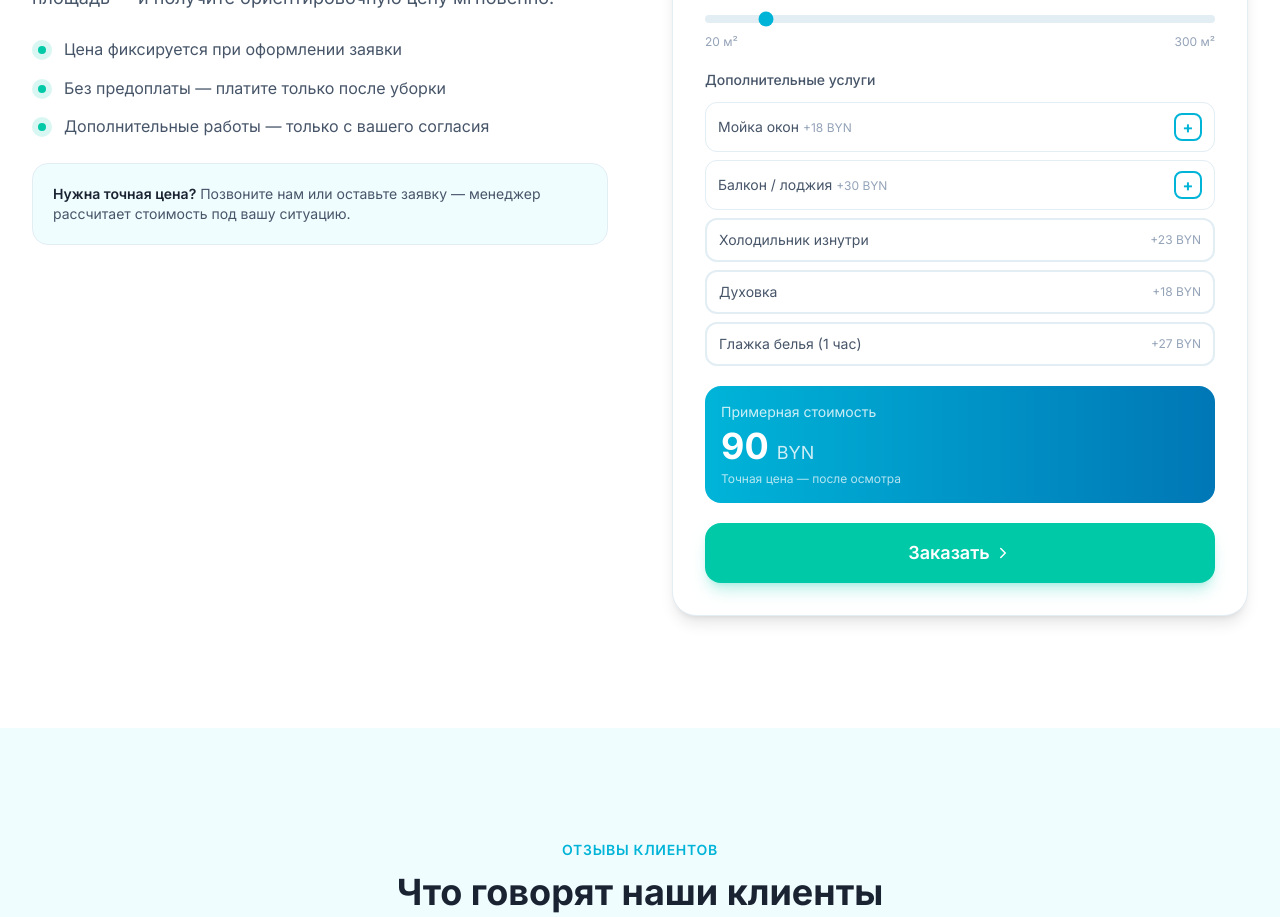
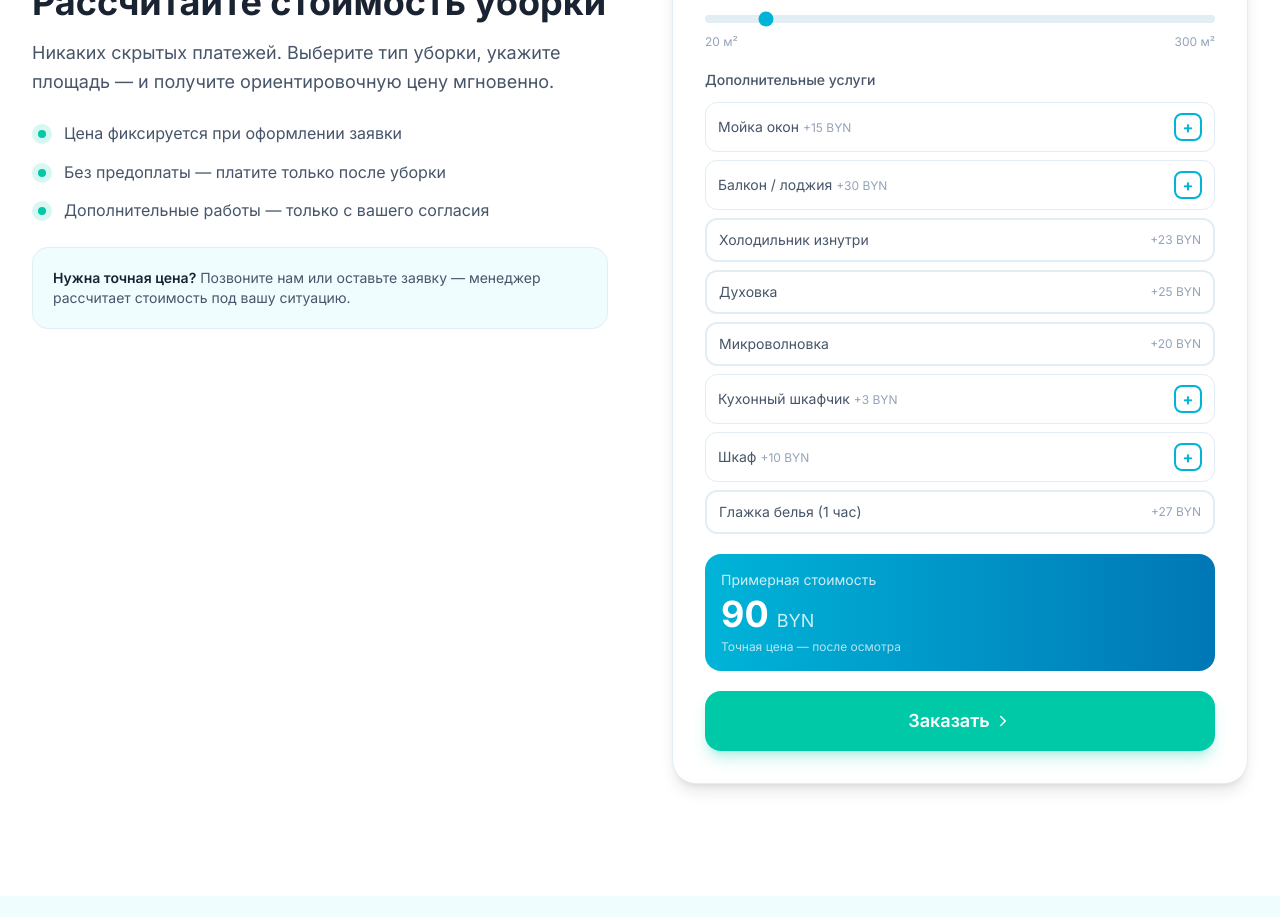
Before and after one commit to Peshgan/PrimeClean, a Next.js app: page / in a window 1280 px wide. Shown: the part 4020-4937 px from the top of the page. Built offline with nearby package versions, Linux system fonts and the light colour scheme.

Commit message:
update extras prices, add microwave/cabinet/wardrobe, service PNG icons

```diff
--- a/components/forms/Calculator.tsx
+++ b/components/forms/Calculator.tsx
@@ -17,10 +17,13 @@ const serviceTypes: { value: ServiceType; label: string; basePrice: number; unit
 ];
 
 const cleaningExtras: { value: string; label: string; price: number; hasQty?: boolean }[] = [
-  { value: "windows", label: "Мойка окон", price: 18, hasQty: true },
+  { value: "windows", label: "Мойка окон", price: 15, hasQty: true },
   { value: "balcony", label: "Балкон / лоджия", price: 30, hasQty: true },
   { value: "fridge", label: "Холодильник изнутри", price: 23 },
-  { value: "oven", label: "Духовка", price: 18 },
+  { value: "oven", label: "Духовка", price: 25 },
+  { value: "microwave", label: "Микроволновка", price: 20 },
+  { value: "cabinet", label: "Кухонный шкафчик", price: 3, hasQty: true },
+  { value: "wardrobe", label: "Шкаф", price: 10, hasQty: true },
   { value: "ironing", label: "Глажка белья (1 час)", price: 27 },
 ];
 
--- a/components/tma/tabs/HomeTab.tsx
+++ b/components/tma/tabs/HomeTab.tsx
@@ -61,6 +61,13 @@ const ICON_MAP: Record<string, string> = {
   Trees: "🏡",
   Waves: "🧺",
   ShieldAlert: "⚗️",
+};
+
+// Custom PNG images override emoji for specific services
+const SERVICE_IMAGE_MAP: Record<string, string> = {
+  Waves: "/images/himshistka.png",
+  Hammer: "/images/remont.png",
+  ShieldAlert: "/images/spec_clean.png",
 };
 
 const STATS = [
@@ -291,9 +298,14 @@ export default function HomeTab({ user, onGoToOrder, onTabChange }: HomeTabProps
                   justifyContent: "center",
                   fontSize: 22,
                   flexShrink: 0,
+                  overflow: "hidden",
                 }}
               >
-                {ICON_MAP[svc.icon] ?? "🧹"}
+                {SERVICE_IMAGE_MAP[svc.icon] ? (
+                  <img src={SERVICE_IMAGE_MAP[svc.icon]} alt={svc.title} style={{ width: 36, height: 36, objectFit: "contain" }} />
+                ) : (
+                  ICON_MAP[svc.icon] ?? "🧹"
+                )}
               </div>
               <div style={{ flex: 1, minWidth: 0 }}>
                 <div
--- a/components/tma/tabs/OrderTab.tsx
+++ b/components/tma/tabs/OrderTab.tsx
@@ -26,10 +26,13 @@ const SERVICE_TYPES = [
 
 // All extras support quantity — unified for a consistent, ordered list
 const EXTRAS_CLEANING: { value: string; label: string; price: number }[] = [
-  { value: "windows", label: "Мойка окон", price: 18 },
+  { value: "windows", label: "Мойка окон", price: 15 },
   { value: "balcony", label: "Балкон", price: 30 },
   { value: "fridge", label: "Холодильник изнутри", price: 23 },
-  { value: "oven", label: "Духовка", price: 18 },
+  { value: "oven", label: "Духовка", price: 25 },
+  { value: "microwave", label: "Микроволновка", price: 20 },
+  { value: "cabinet", label: "Кухонный шкафчик", price: 3 },
+  { value: "wardrobe", label: "Шкаф", price: 10 },
   { value: "ironing", label: "Глажка (1 ч)", price: 27 },
 ];
 
```
